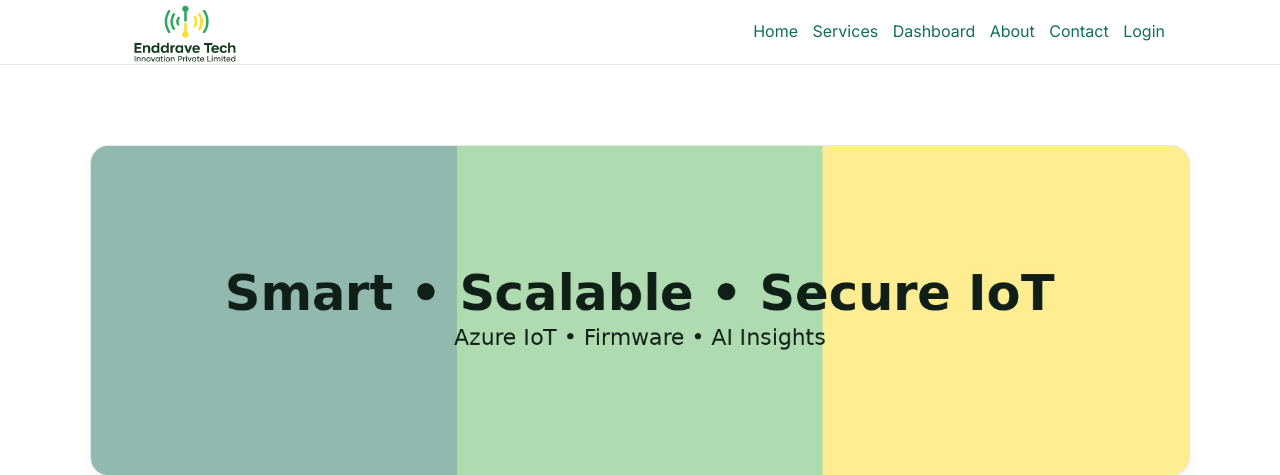
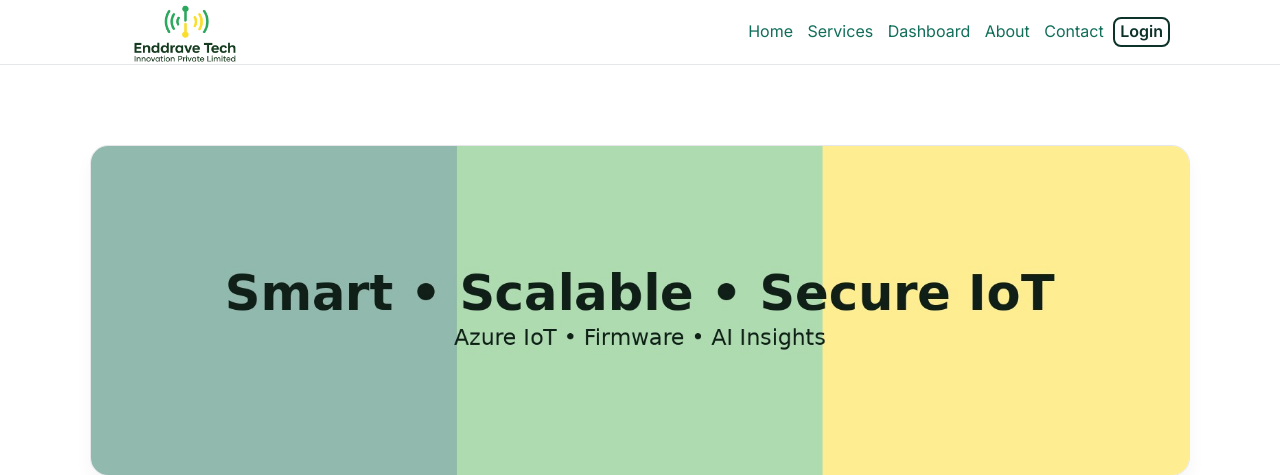
Before and after one commit to Enddrave/Enddrave, a PHP site: page / in a window 1280 px wide. Shown: the top 475 px of the page. Run offline with PHP 8.4, Linux system fonts and the light colour scheme.

Commit message:
updated code

```diff
--- a/assets/css/style.css
+++ b/assets/css/style.css
@@ -20,7 +20,7 @@ a{color:var(--primary);text-decoration:none}
 .nav{display:flex;align-items:center;justify-content:space-between;height:64px}
 .brand{display:flex;gap:10px;align-items:center;font-weight:700;color:#0b3d2f}
 .brand img{height:150px}
-.nav nav a{margin:0 0px;padding:8px 5px;border-radius:8px}
+.nav nav a{margin:0 0px;padding:0px 5px;border-radius:8px}
 .nav nav a:hover{background:var(--grey)}
 .hero,.sub-hero{background:#f7f7f7 url('/assets/images/banner-home.jpg') center/cover no-repeat;color:#0f1412}
 .hero .hero-inner{padding:120px 0}
@@ -151,6 +151,7 @@ a{color:var(--primary);text-decoration:none}
     font-size: 1.3rem;
   }
 }
+
 @media (max-width: 768px) {
     .navbar {
         flex-direction: column;
--- a/index.html
+++ b/index.html
@@ -19,7 +19,7 @@
 /* Login nav button - matches green theme */
 .login-nav-btn{
   display:inline-block;
-  padding:8px 18px;
+  padding:8px 8px;
   border-radius:20px;
   border:2px solid #0d3229;
   color:#0d3229;
@@ -41,7 +41,7 @@
       <a href="dashboard.html">Dashboard</a>
       <a href="about.html">About</a>
       <a href="contact.html">Contact</a>
-      <a href="javascript:void(0)" onclick="openUserTypeModal()">Login</a>
+      <a href="javascript:void(0)" class="login-nav-btn" onclick="openUserTypeModal()">Login</a>
     </nav>
   </div>
 </header>
```
